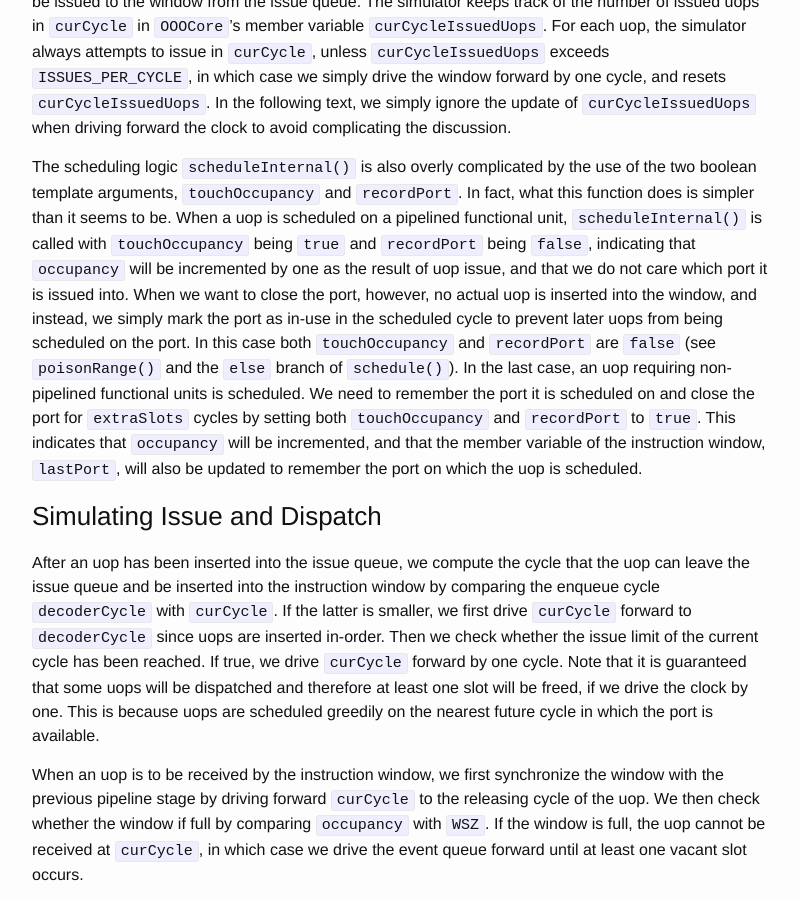
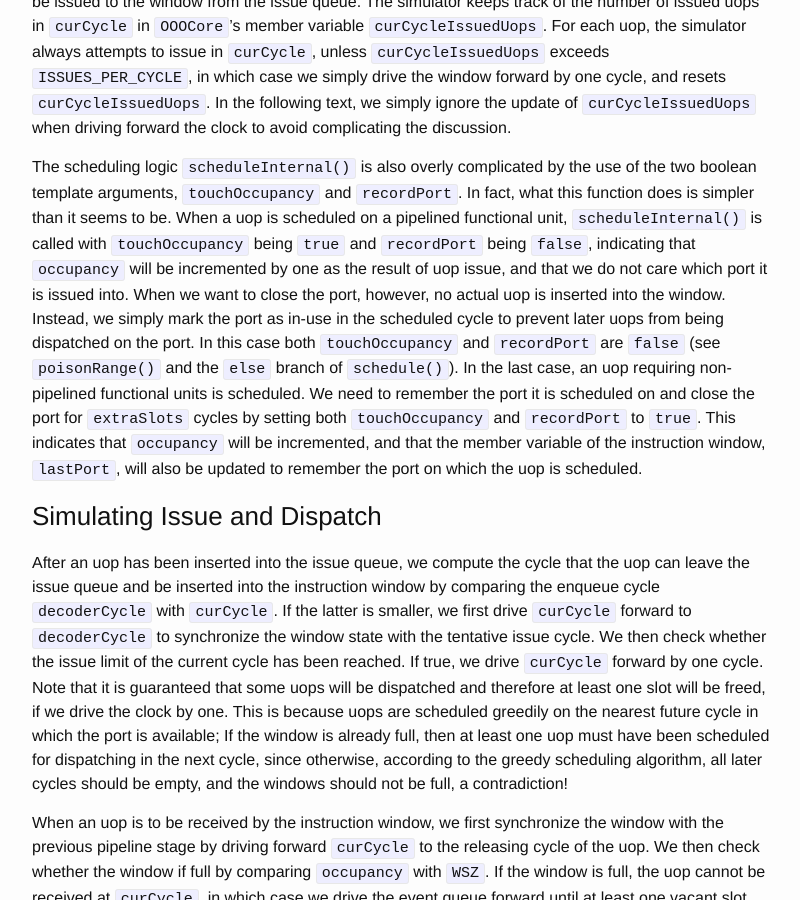
Before and after one commit to wangziqi2013/wangziqi2013.github.io, a Jekyll site: the page built from _posts/2019-12-31-zsim-microarch.markdown, in a window 1280 px wide and 900 px high, scrolled down 15550 px. Shown: the whole window, without its empty margins (238-1038 px from the left). Built offline with Jekyll 4.4.1, drawn with Linux system fonts in a browser that asks for light colours.

Commit message:
Adding contradiction

```diff
--- a/_posts/2019-12-31-zsim-microarch.markdown
+++ b/_posts/2019-12-31-zsim-microarch.markdown
@@ -564,8 +564,8 @@ The scheduling logic `scheduleInternal()` is also overly complicated by the use
 is scheduled on a pipelined functional unit, `scheduleInternal()` is called with `touchOccupancy` being `true` and
 `recordPort` being `false`, indicating that `occupancy` will be incremented by one as the result of uop issue, and that
 we do not care which port it is issued into. When we want to close the port, however, no actual uop is inserted
-into the window, and instead, we simply mark the port as in-use in the scheduled cycle to prevent later uops from
-being scheduled on the port. In this case both `touchOccupancy` and `recordPort` are `false` (see `poisonRange()`
+into the window. Instead, we simply mark the port as in-use in the scheduled cycle to prevent later uops from
+being dispatched on the port. In this case both `touchOccupancy` and `recordPort` are `false` (see `poisonRange()`
 and the `else` branch of `schedule()`). In the last case, an uop requiring non-pipelined functional units is scheduled.
 We need to remember the port it is scheduled on and close the port for `extraSlots` cycles by setting both `touchOccupancy`
 and `recordPort` to `true`. This indicates that `occupancy` will be incremented, and that the member variable of the
@@ -575,11 +575,13 @@ instruction window, `lastPort`, will also be updated to remember the port on whi
 
 After an uop has been inserted into the issue queue, we compute the cycle that the uop can leave the issue queue and
 be inserted into the instruction window by comparing the enqueue cycle `decoderCycle` with `curCycle`. If the latter
-is smaller, we first drive `curCycle` forward to `decoderCycle` since uops are inserted in-order.
-Then we check whether the issue limit of the current cycle has been reached. If true, we drive `curCycle` forward
+is smaller, we first drive `curCycle` forward to `decoderCycle` to synchronize the window state with the tentative issue
+cycle. We then check whether the issue limit of the current cycle has been reached. If true, we drive `curCycle` forward
 by one cycle. Note that it is guaranteed that some uops will be dispatched and therefore at least one slot will be freed,
-if we drive the clock by one. This is because uops are scheduled greedily on the nearest future cycle in which the port is
-available.
+if we drive the clock by one. This is because uops are scheduled greedily on the nearest future cycle in which the port
+is available; If the window is already full, then at least one uop must have been scheduled for dispatching in the next
+cycle, since otherwise, according to the greedy scheduling algorithm, all later cycles should be empty, and the windows
+should not be full, a contradiction!
 
 When an uop is to be received by the instruction window, we first synchronize the window with the previous
 pipeline stage by driving forward `curCycle` to the releasing cycle of the uop. We then check whether the window if full
```
